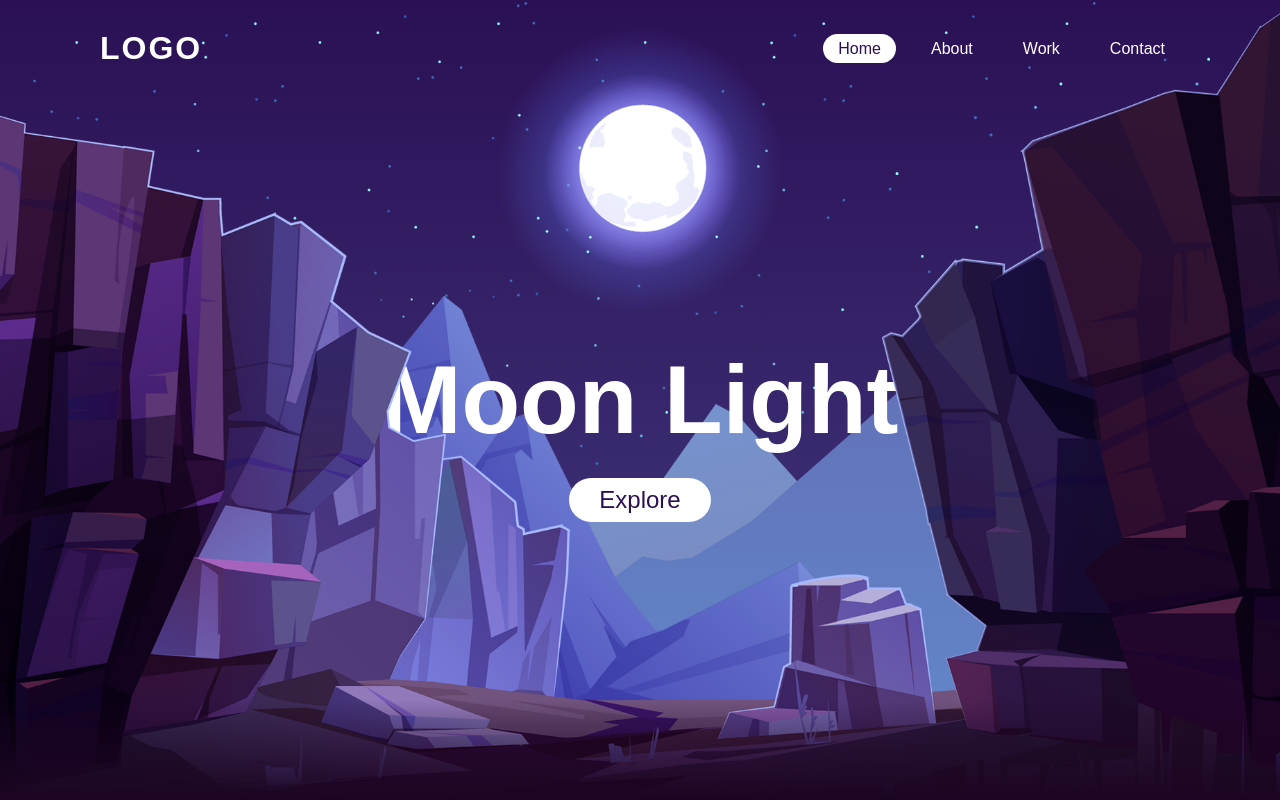
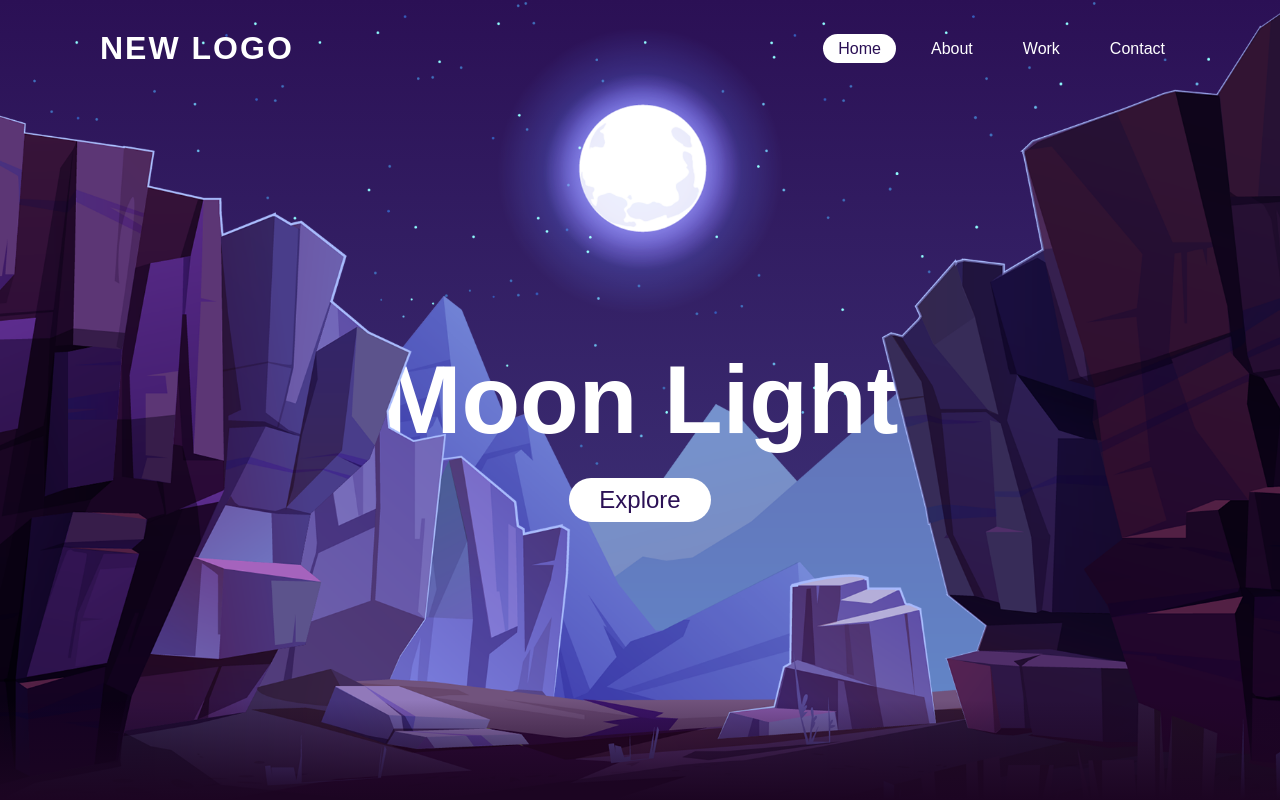
Before and after one commit to turistik75rus/PhpStorm, a plain HTML site: page index.html in a window 1280 px wide. Shown: the top 800 px of the page. Drawn offline with Linux system fonts and the light colour scheme; a web font is replaced by a local one.

Commit message:
Changed name

```diff
--- a/index.html
+++ b/index.html
@@ -11,7 +11,7 @@
 
 <body>
 <header>
-    <a href="#" class="logo">Logo</a>
+    <a href="#" class="logo">New Logo</a>
     <ul>
             <li><a href="#" class="active">Home</a></li>
         <li><a href="#">About</a></li>
```
